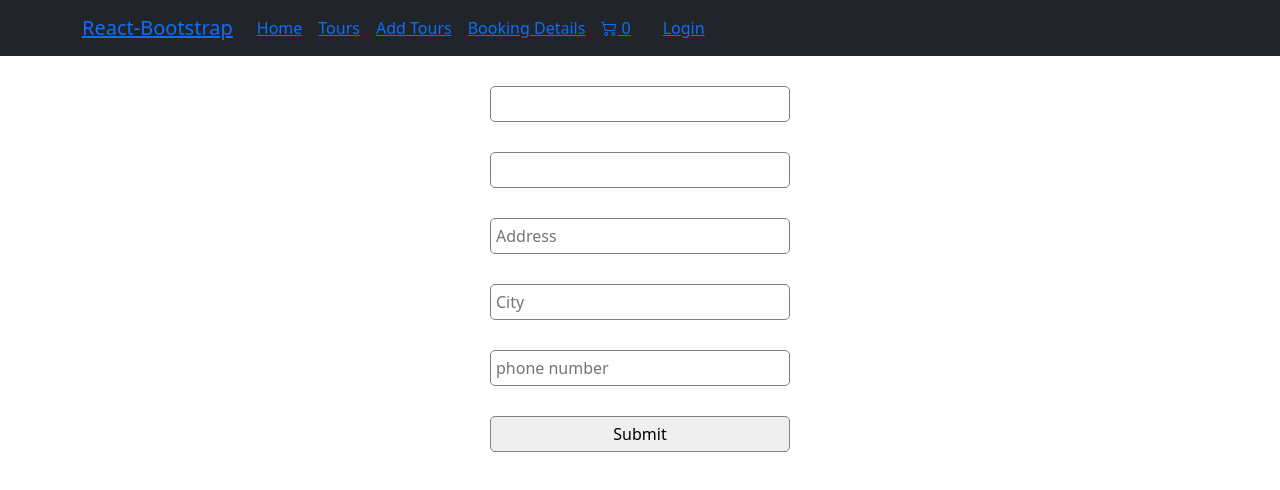
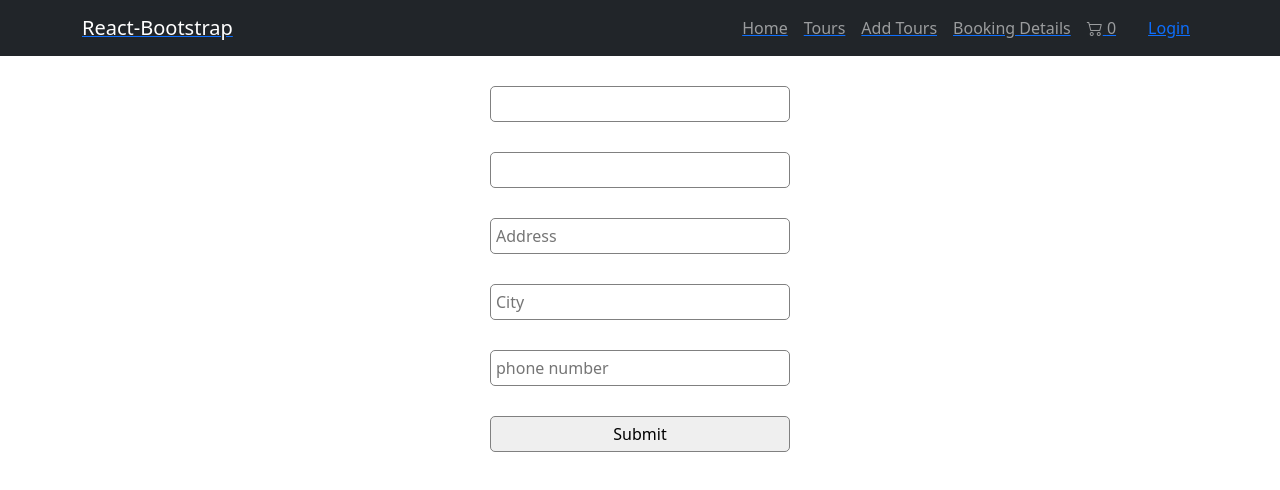
Before and after one commit to Saddaul-Siam/Tour-Planners, a React (Create React App) app: page /shipping in a window 1280 px wide. Shown: the top 490 px of the page. Built offline with nearby package versions, Linux system fonts and the light colour scheme; no server answers.

Commit message:
added shipping method

```diff
--- a/src/Hooks/useFirebase.js
+++ b/src/Hooks/useFirebase.js
@@ -26,7 +26,7 @@ const useFirebase = () => {
       setIsLoading(false)
     });
     return () => unsubscribe()
-  }, []);
+  }, [auth]);
 
   const SignOut = () => {
     signOut(auth)
--- a/src/components/Home/BookingDetails/BookingDetails.js
+++ b/src/components/Home/BookingDetails/BookingDetails.js
@@ -7,7 +7,8 @@ import useAuth from '../../../Hooks/useAuth';
 const BookingDetails = () => {
   const { user } = useAuth()
   const [booking, setBooking] = useState([]);
-  const [isDeleted, setIsDeleted] = useState(false)
+  const history = useHistory();
+  const [isDeleted, setIsDeleted] = useState(false);
   const email = `${user.email}`;
 
   useEffect(() => {
@@ -18,34 +19,23 @@ const BookingDetails = () => {
 
   const handleDelete = (id) => {
     console.log(id);
+    const proceed = window.confirm('Are you sure you want to delete?');
+    if (proceed) {
       fetch(`http://localhost:5000/deleteTours/${id}`, {
         method: 'DELETE',
         headers: { 'Content-Type': 'application/json' }
       })
         .then(res => res.json())
         .then(result => {
+          if (result.deletedCount > 0) {
+            alert('Deleted successfully')
+          }
           setIsDeleted(result);
-
         })
+    }
   };
 
-  const history = useHistory()
-
   const handleProcedToCheckout = () => {
-    /* const data = booking;
-    console.log(data);
-    fetch(`http://localhost:5000/addOrder`, {
-      method: 'POST',
-      headers: { 'Content-Type': 'application/json' },
-      body: JSON.stringify(data),
-    })
-      .then(res => res.json())
-      .then(data => {
-        console.log(data)
-      })
-      .finally(() => {
-        history.push('/shipping')
-      }) */
     history.push('/shipping')
   }
 
--- a/src/components/Home/Shipping/Shipping.js
+++ b/src/components/Home/Shipping/Shipping.js
@@ -1,13 +1,11 @@
 import React, { useEffect, useState } from 'react';
 import { useForm } from 'react-hook-form';
-import { useHistory } from 'react-router';
 import useAuth from '../../../Hooks/useAuth';
 import './Shipping.css'
 
 const Shipping = () => {
   const { register, handleSubmit, reset, formState: { errors } } = useForm();
   const { user } = useAuth();
-  const history = useHistory();
 
   const [orders, setOrders] = useState([])
 
@@ -15,51 +13,36 @@ const Shipping = () => {
     fetch(`http://localhost:5000/myBooking/${user.email}`)
       .then((res) => res.json())
       .then((data) => setOrders(data));
-  }, []);
+  }, [user.email]);
 
-  const handleProcedToCheckout = () => {
-
-    /* const data = orders;
-    console.log(data);
+  const onSubmit = data => {
+    data.order = orders
     fetch(`http://localhost:5000/addOrder`, {
       method: 'POST',
       headers: { 'Content-Type': 'application/json' },
       body: JSON.stringify(data),
     })
       .then(res => res.json())
-      .then(data => {
-        console.log(data)
-      })
-      .finally(() => {
-        history.push('/shipping')
-      }) */
-  }
+      .then(result => {
+        if (result.insertedId) {
+          alert('Order processed Successfully');
+          handleDelete()
+          reset();
+          window.location.reload();
+        }
+      });
+  };
 
-  const onSubmit = data => {
-    // const savedCart = getStoredCart();
-    data.order = orders
-
-    // const data = orders;
-    console.log(data);
-    fetch(`http://localhost:5000/addOrder`, {
-      method: 'POST',
-      headers: { 'Content-Type': 'application/json' },
-      body: JSON.stringify(data),
+  const handleDelete = () => {
+    const url = `http://localhost:5000/deleteTours`
+    console.log(url);
+    fetch(url, {
+      method: 'DELETE',
     })
       .then(res => res.json())
-      .then(data => {
-        console.log(data)
+      .then(result => {
+        console.log(result);
       })
-    //   .then(res => res.json())
-    //   .then(result => {
-    //     if (result.insertedId) {
-    //       alert('Order processed Successfully');
-    //       // clearTheCart();
-    //       // reset();
-
-    //     }
-    //   });
-    // history.push('/placeorder')
   };
   return (
     <div className="d-flex justify-content-center">
--- a/src/components/Home/Tours/Tours.js
+++ b/src/components/Home/Tours/Tours.js
@@ -2,11 +2,13 @@ import React from 'react';
 import { useEffect } from 'react';
 import { useState } from 'react';
 import { Button, Card } from 'react-bootstrap';
+import { useHistory } from 'react-router';
 import useAuth from '../../../Hooks/useAuth';
 
 const Tours = () => {
   const [tours, setTours] = useState([]);
   const { user } = useAuth()
+  const history = useHistory()
 
   useEffect(() => {
     fetch("http://localhost:5000/tours")
@@ -15,6 +17,7 @@ const Tours = () => {
   }, []);
 
   const handleAddToCart = (index) => {
+    if (user.email) {
       const data = tours[index];
       data.email = `${user.email}`;
       data.status = "pending";
@@ -26,7 +29,6 @@ const Tours = () => {
       })
         .then(res => res.json())
         .then(result => {
-        console.log(result);
           if (result.insertedId) {
             alert("add hoise boss ");
           }
@@ -34,6 +36,10 @@ const Tours = () => {
             alert("add korte pari nai");
           }
         });
+    }
+    else {
+      history.push('/login')
+    }
   };
   return (
     <div>
--- a/src/components/Shared/Header/Header.js
+++ b/src/components/Shared/Header/Header.js
@@ -10,25 +10,29 @@ const Header = () => {
   const { user, SignOut } = useAuth()
 
   const email = `${user.email}`;
-  // console.log(email);
   useEffect(() => {
-    fetch(`http://localhost:5000/myOrders/${email}`)
+    fetch(`http://localhost:5000/myBooking/${email}`)
       .then((res) => res.json())
       .then((data) => setOrders(data));
-  },[email]);
+  }, [email]);
 
   return (
     <Navbar collapseOnSelect expand="lg" bg="dark" variant="dark">
       <Container>
-        <Navbar.Brand><Link to="/">React-Bootstrap</Link></Navbar.Brand>
+        <Link to="/"> <Navbar.Brand>React-Bootstrap</Navbar.Brand></Link>
         <Navbar.Toggle aria-controls="responsive-navbar-nav" />
         <Navbar.Collapse id="responsive-navbar-nav">
-          <Nav className="me-auto">
-            <Nav.Link><Link to="/home">Home</Link></Nav.Link>
-            <Nav.Link><Link to="/tours">Tours</Link></Nav.Link>
-            <Nav.Link><Link to="/addTours">Add Tours</Link></Nav.Link>
-            <Nav.Link><Link to="/bookingDetails">Booking Details</Link></Nav.Link>
-            <Nav.Link><Link to="/bookingDetails"><i class="bi bi-cart2"></i> {orders.length}</Link></Nav.Link>
+          <Nav className="ms-auto">
+            <Link to="/home"> <Nav.Link>Home</Nav.Link></Link>
+
+            <Link to="/tours"> <Nav.Link>Tours</Nav.Link></Link>
+
+            <Link to="/addTours"><Nav.Link>Add Tours</Nav.Link></Link>
+
+            <Link to="/bookingDetails"><Nav.Link>Booking Details</Nav.Link></Link>
+
+            <Link to="/bookingDetails"><Nav.Link><i className="bi bi-cart2"></i> {orders.length}</Nav.Link></Link>
+
             {user.displayName ? <Nav.Link className="nav-link disabled text-white" to="">{user.displayName}</Nav.Link>
               : <Link className="nav-link disabled" to="">{user.email}</Link>}
 
```
Lines whose indentation alone changed are shown as unchanged.
